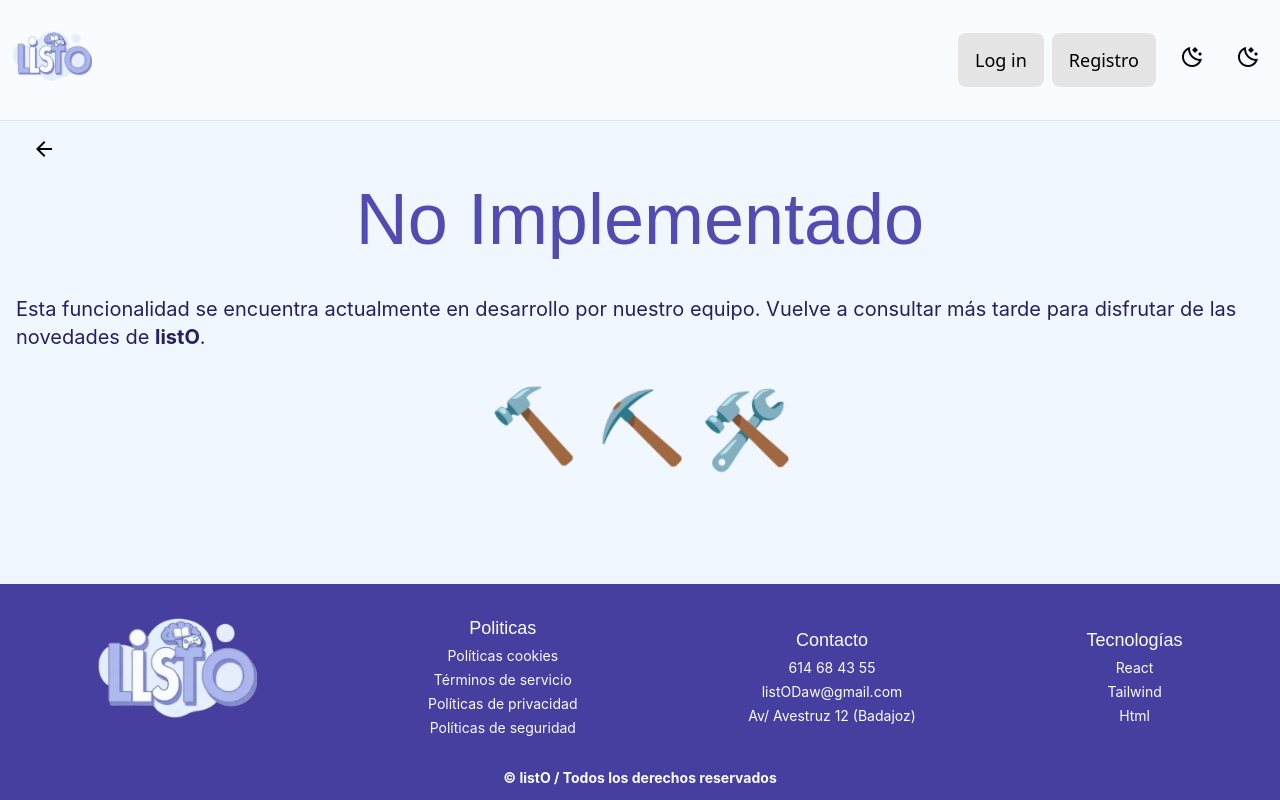
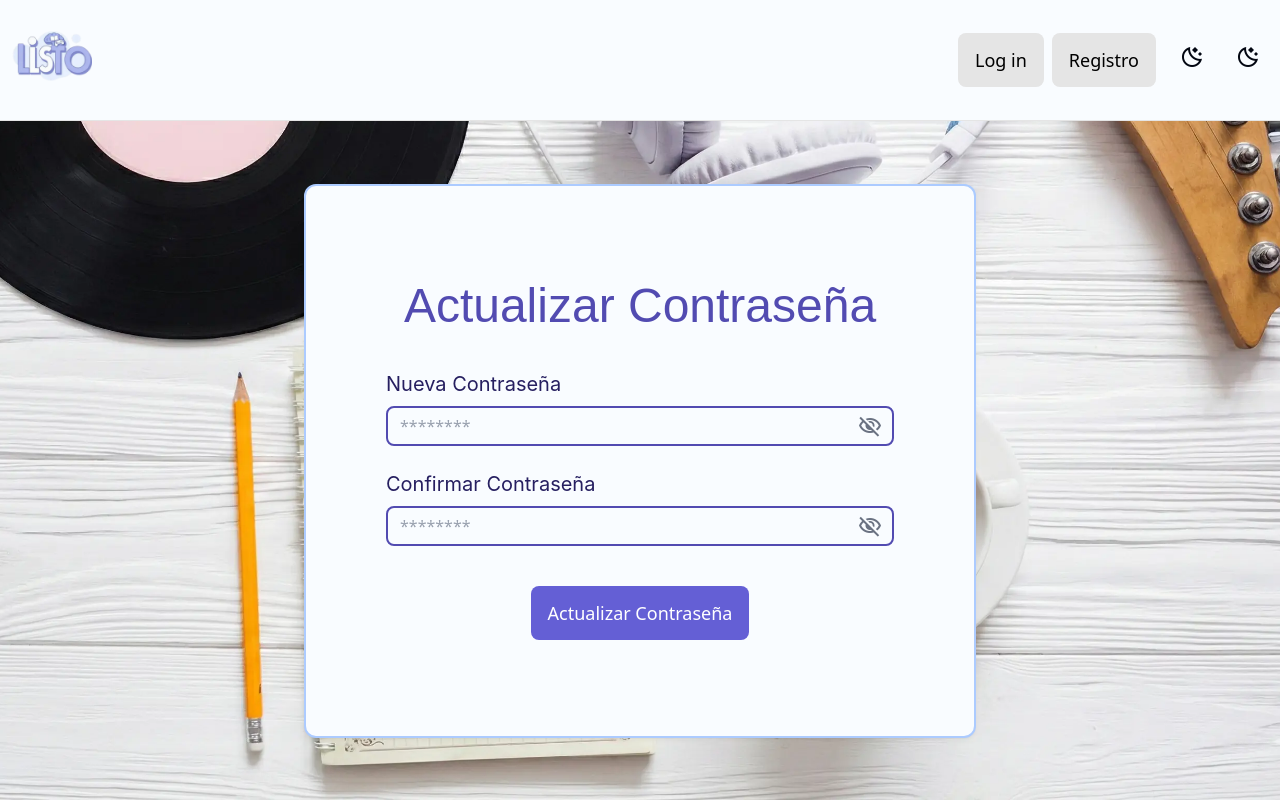
Before and after one commit to egilp04/listO, a React (Vite) app: page /actualizar-password in a window 1280 px wide. Built offline with nearby package versions, Linux system fonts and the light colour scheme.

Commit message:
Recuperación de contraseña terminado.

```diff
--- a/src/App.tsx
+++ b/src/App.tsx
@@ -4,11 +4,11 @@ import AppLayout from "./layouts/AppLayout";
 import Estadisticas from "./pages/Estadisticas";
 import { Login_ChangePasswd } from "./componentes/Formularios/Login_ChangePasswd";
 import { Registro } from "./componentes/Formularios/Registro";
-import Biblioteca from "./pages/Biblioteca";
+import Biblioteca from "./pages/biblioteca";
 import EstadisticasGlobales from "./pages/EstadisticasGlobales";
 import GestionAdmin from "./pages/GestionAdmin";
 import FormularioGestionGeneros from "./pages/FormularioGestionGeneros";
-import MiPerfil from "./pages/MiPerfil";
+import MiPerfil from "./pages/miPerfil";
 import LandingLayout from "./layouts/LandingLayout";
 import GestionItem from "./pages/GestionItem";
 import Loading from "./componentes/Loading";
@@ -16,6 +16,8 @@ import { useEffect, useState } from "react";
 import { useAuthStore } from "./store/useAuthStore";
 import NoImplementado from "./pages/NoImplementado";
 import Landing from "./pages/landing";
+import { Recuperacion_Passwd } from "./componentes/Formularios/Recuperacion_Passwd";
+import { supabase } from "./utils/supabaseClient";
 
 const router = createBrowserRouter([
   {
@@ -74,6 +76,10 @@ const router = createBrowserRouter([
         path: "/recuperar",
         element: <Login_ChangePasswd login={false} />,
       },
+      {
+        path: "/actualizar-password",
+        element: <Recuperacion_Passwd login={false} />,
+      },
     ],
   },
 ]);
@@ -103,6 +109,23 @@ function App() {
     };
   }, [initialize]);
 
+  useEffect(() => {
+    // Escuchamos los cambios en el estado de autenticación
+    const { data: { subscription } } = supabase.auth.onAuthStateChange(async (event, _session) => {
+      if (event === 'PASSWORD_RECOVERY') {
+        // clic en el enlace del correo
+        // Redirigimos a una página donde pueda escribir su nueva contraseña usando el router
+        router.navigate('/actualizar-password');
+      } else if (event === 'USER_UPDATED') {
+        // Redirigimos a biblioteca al cambiar la contraseña
+        router.navigate('/biblioteca');
+      }
+    });
+
+    return () => subscription.unsubscribe();
+  }, []);
+
+
   if ((loading || minLoadingTime) && !session) {
     return <Loading />;
   }
--- a/src/componentes/Formularios/Login_ChangePasswd.tsx
+++ b/src/componentes/Formularios/Login_ChangePasswd.tsx
@@ -4,6 +4,8 @@ import Button from "../Button";
 import { Link, useNavigate } from "react-router-dom";
 
 import { useAuthStore } from "../../store/useAuthStore";
+import { useNotificationStore } from "../../store/useNotificationStore";
+import { supabase } from "../../utils/supabaseClient";
 
 interface RegistroProps extends FormHTMLAttributes<HTMLFormElement> {
   error?: string;
@@ -17,6 +19,7 @@ export const Login_ChangePasswd = ({
 }: RegistroProps) => {
   const navigate = useNavigate();
   const { login: loginAction, error: authError } = useAuthStore();
+  const { setNotificacion } = useNotificationStore();
 
   const [formData, setFormData] = useState({
     email: "",
@@ -39,7 +42,7 @@ export const Login_ChangePasswd = ({
     setErroresActivos({ ...erroresActivos, [nombre]: hayError });
   };
 
-  const handleClick = async (e: React.MouseEvent<HTMLButtonElement>) => {
+  const handleSubmit = async (e: React.FormEvent) => {
     e.preventDefault();
 
     if (login) {
@@ -50,13 +53,23 @@ export const Login_ChangePasswd = ({
         console.error("Login failed", err);
       }
     } else {
-      console.log("Volviendo al Login...");
-      navigate("/login");
+      try {
+        const { error: resetError } = await supabase.auth.resetPasswordForEmail(formData.email, {
+          redirectTo: `${window.location.origin}/actualizar-password`,
+        });
+
+        if (resetError) throw resetError;
+
+        setNotificacion("Si el correo está registrado, recibirás un enlace para recuperar tu contraseña.", "exito");
+        setFormData({ ...formData, email: "" });
+      } catch (err) {
+        console.error("Error al recuperar contraseña", err);
+      }
     }
   };
 
   return (
-    <form className="form-login_passwd" {...props}>
+    <form className="form-login_passwd" onSubmit={handleSubmit} {...props}>
       {login ? (
         <>
           <h2>Inicio Sesión</h2>
@@ -79,7 +92,7 @@ export const Login_ChangePasswd = ({
               placeholder="********"
               name="passwd"
               error={"Debe coincidir con la contraseña"}
-              regex={/^(?=.*[a-z])(?=.*[A-Z])(?=.*\d)(?=.*[\W_]).{1,8}$/}
+              regex={/^(?=.*[a-z])(?=.*[A-Z])(?=.*\d)(?=.*[\W_]).{8,}$/}
               value={formData.passwd}
               manejarCambio={manejarCambio}
               manejarError={manejarError}
@@ -101,7 +114,7 @@ export const Login_ChangePasswd = ({
 
           <div className="flex-login-passwd">
             <Inputs
-              label="Usuario"
+              label="Introduzca su email"
               type="text"
               placeholder="Ej: enrique@gmail.com"
               name="email"
@@ -112,35 +125,12 @@ export const Login_ChangePasswd = ({
               manejarError={manejarError}
             />
 
-            <Inputs
-              label="Nueva Contraseña"
-              type="password"
-              placeholder="********"
-              name="nueva_passwd"
-              error={
-                "La contraseña debe tener al menos 8 caracteres, una mayúscula, una minúscula, un número y un carácter especial"
-              }
-              regex={/^(?=.*[a-z])(?=.*[A-Z])(?=.*\d)(?=.*[\W_]).{1,8}$/}
-              value={formData.nueva_passwd}
-              manejarCambio={manejarCambio}
-              manejarError={manejarError}
-            />
-            <Inputs
-              label="Confirmar Contraseña"
-              type="password"
-              placeholder="********"
-              name="confirm_passwd"
-              error={"Las contraseñas no coinciden"}
-              regex={/^(?=.*[a-z])(?=.*[A-Z])(?=.*\d)(?=.*[\W_]).{1,8}$/}
-              value={formData.confirm_passwd}
-              manejarCambio={manejarCambio}
-              manejarError={manejarError}
-            />
+
           </div>
         </>
       )}
 
-      <Button onClick={handleClick}>{texto}</Button>
+      <Button type="submit">{texto}</Button>
 
       {(error || authError) && (
         <p className="span-error mt-1 h-4">{error || authError}</p>
--- /dev/null
+++ b/src/componentes/Formularios/Recuperacion_Passwd.tsx
@@ -0,0 +1,124 @@
+import { useState, useEffect, type FormHTMLAttributes } from "react";
+import Inputs from "../Inputs/Inputs";
+import Button from "../Button";
+import { useNavigate } from "react-router-dom";
+
+import { useAuthStore } from "../../store/useAuthStore";
+import { useNotificationStore } from "../../store/useNotificationStore";
+import { supabase } from "../../utils/supabaseClient";
+
+interface RegistroProps extends FormHTMLAttributes<HTMLFormElement> {
+    error?: string;
+    login: boolean;
+}
+
+export const Recuperacion_Passwd = ({
+    error,
+    login,
+    ...props
+}: RegistroProps) => {
+    const navigate = useNavigate();
+    const { error: authError } = useAuthStore();
+    const { setNotificacion } = useNotificationStore();
+
+    const [formData, setFormData] = useState({
+        nueva_passwd: "",
+        confirm_passwd: "",
+    });
+
+    const texto = "Actualizar Contraseña";
+
+    const [erroresActivos, setErroresActivos] = useState<Record<string, boolean>>(
+        {},
+    );
+
+    const [updateSuccess, setUpdateSuccess] = useState(false);
+
+    useEffect(() => {
+        const finalizeUpdate = async () => {
+            if (updateSuccess) {
+                console.log("Contraseña actualizada con éxito");
+                navigate("/biblioteca");
+                setNotificacion("Contraseña actualizada con éxito.", "exito");
+
+            }
+        };
+        finalizeUpdate();
+    }, [updateSuccess, navigate, setNotificacion]);
+
+    const manejarCambio = (e: React.ChangeEvent<HTMLInputElement>) => {
+        setFormData({ ...formData, [e.target.name]: e.target.value });
+    };
+
+    const manejarError = (nombre: string, hayError: boolean) => {
+        setErroresActivos({ ...erroresActivos, [nombre]: hayError });
+    };
+
+    const handleSubmit = async (e: React.FormEvent) => {
+        e.preventDefault();
+
+        if (Object.values(erroresActivos).some((e) => e)) {
+            setNotificacion("Por favor, corrige los errores antes de continuar", "error");
+            return;
+        }
+
+        if (formData.nueva_passwd !== formData.confirm_passwd) {
+            setNotificacion("Las contraseñas no coinciden", "error");
+            return;
+        }
+
+        try {
+            const { error } = await supabase.auth.updateUser({
+                password: formData.nueva_passwd
+            });
+
+            if (error) {
+                setNotificacion("Error al actualizar: " + error.message, "error");
+            } else {
+                setUpdateSuccess(true);
+            }
+        } catch (err) {
+            console.error("Error al actualizar contraseña", err);
+            setNotificacion("Error al actualizar. El enlace podría haber expirado.", "error");
+        }
+    };
+
+    return (
+        <form className="form-login_passwd" onSubmit={handleSubmit} {...props}>
+            <h2>{texto}</h2>
+
+            <div className="flex-login-passwd">
+                <Inputs
+                    label="Nueva Contraseña"
+                    type="password"
+                    placeholder="********"
+                    name="nueva_passwd"
+                    error={
+                        "La contraseña debe tener al menos 8 caracteres, una mayúscula, una minúscula, un número y un carácter especial"
+                    }
+                    regex={/^(?=.*[a-z])(?=.*[A-Z])(?=.*\d)(?=.*[\W_]).{8,}$/}
+                    value={formData.nueva_passwd}
+                    manejarCambio={manejarCambio}
+                    manejarError={manejarError}
+                />
+                <Inputs
+                    label="Confirmar Contraseña"
+                    type="password"
+                    placeholder="********"
+                    name="confirm_passwd"
+                    error={"Las contraseñas no coinciden"}
+                    regex={/^(?=.*[a-z])(?=.*[A-Z])(?=.*\d)(?=.*[\W_]).{8,}$/}
+                    value={formData.confirm_passwd}
+                    manejarCambio={manejarCambio}
+                    manejarError={manejarError}
+                />
+            </div>
+
+            <Button type="submit">{texto}</Button>
+
+            {(error || authError) && (
+                <p className="span-error mt-1 h-4">{error || authError}</p>
+            )}
+        </form>
+    );
+};
--- a/src/layouts/AuthLayout.tsx
+++ b/src/layouts/AuthLayout.tsx
@@ -1,11 +1,16 @@
 import { Outlet, useLocation, useNavigate } from "react-router-dom";
 import Navbar from "../componentes/Navbar";
 import fondoLogin from "../assets/img/Fondo-forms.webp";
+import { useNotificationStore } from "../store/useNotificationStore";
 
 const AuthLayout = () => {
   const location = useLocation();
   const state = location.state || {};
   const navigate = useNavigate();
+  const mensaje = useNotificationStore((state) => state.mensaje);
+  const tipo = useNotificationStore((state) => state.tipo);
+  const mostrar = useNotificationStore((state) => state.mostrar);
+
   return (
     <div className="relative min-h-screen flex flex-col overflow-hidden">
       <div
@@ -16,6 +21,14 @@ const AuthLayout = () => {
       />
       {state.atras != true && <Navbar></Navbar>}
       <main className="grow flex-col flex items-center justify-center w-full p-4">
+        {mostrar && (
+          <div
+            className={`mensaje-alerta
+          ${tipo === "exito" ? "mensaje-alerta-exito" : "mensaje-alerta-error"}`}
+          >
+            <span>{mensaje}</span>
+          </div>
+        )}
         {state.atras == true && (
           <div className="w-full mb-6">
             <span
--- a/src/store/useAuthStore.ts
+++ b/src/store/useAuthStore.ts
@@ -12,6 +12,7 @@ interface AuthState {
   initialize: () => Promise<void>;
   login: (email: string, password: string) => Promise<void>;
   logout: () => Promise<void>;
+  resetPassword: (email: string) => Promise<void>;
   setUser: (user: User | null) => void;
 }
 
@@ -109,4 +110,18 @@ export const useAuthStore = create<AuthState>((set) => ({
       set({ error: (error as Error).message, loading: false });
     }
   },
+
+  resetPassword: async (email: string) => {
+    set({ loading: true, error: null });
+    try {
+      const { error } = await supabase.auth.resetPasswordForEmail(email, {
+        redirectTo: `${window.location.origin}/actualizar-password`,
+      });
+      if (error) throw error;
+      set({ loading: false });
+    } catch (error) {
+      set({ error: (error as Error).message, loading: false });
+      throw error;
+    }
+  },
 }));
```
